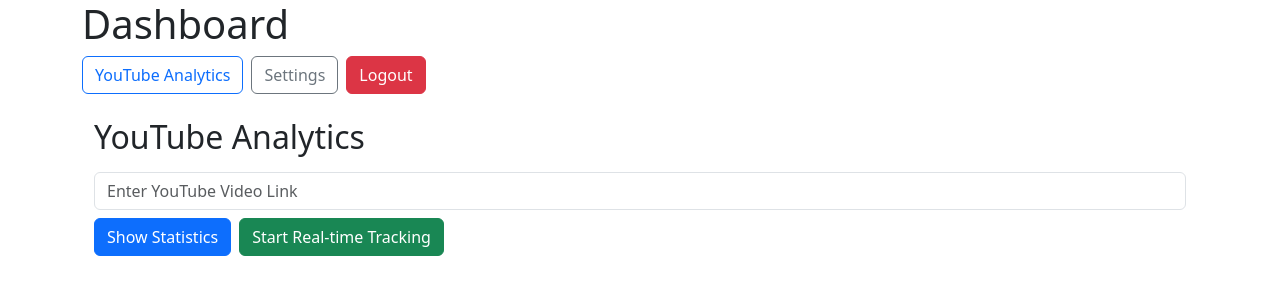
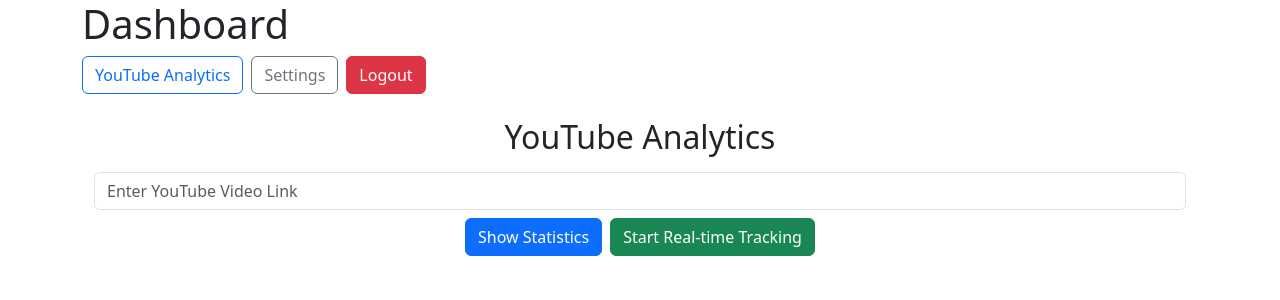
Before and after one commit to Pavithraa77/SOCIALEYES, a React (Vite) app in the folder youtubeanalytics/: page /dashboard in a window 1280 px wide. Both pictures are taken after a click on the button "YouTube Analytics". Shown: the top 300 px of the page. Built offline with nearby package versions, Linux system fonts and the light colour scheme.

Commit message:
Youtube analytics changes

```diff
--- a/youtubeanalytics/src/pages/YoutubeAnalytics.jsx
+++ b/youtubeanalytics/src/pages/YoutubeAnalytics.jsx
@@ -11,7 +11,7 @@
   const [channelProfile, setChannelProfile] = useState("");
   const [loading, setLoading] = useState(false);
   const [tracking, setTracking] = useState(false);
-  const [statsHistory, setStatsHistory] = useState([]); // Store stats over time
+  const [statsHistory, setStatsHistory] = useState([]);
 
   const apiKey = "AIzaSyDBQAU6xAr29VabVv4vZfXj0rvFVoPchKk";
 
@@ -37,7 +37,6 @@
       if (videoData.items.length > 0) {
         let video = videoData.items[0];
 
-        // Store video details
         setVideoTitle(video.snippet.title);
         setVideoThumbnail(video.snippet.thumbnails.high.url);
         const newStats = {
@@ -47,7 +46,7 @@
           comments: parseInt(video.statistics.commentCount),
         };
         setVideoStats(video.statistics);
-        setStatsHistory((prev) => [...prev, newStats]); // Update graph data
+        setStatsHistory((prev) => [...prev, newStats]);
 
         let channelID = video.snippet.channelId;
         let channelRes = await fetch(
@@ -71,7 +70,6 @@
     }
   };
 
-  // Auto-refresh every 30 seconds when tracking is enabled
   useEffect(() => {
     if (tracking) {
       const interval = setInterval(fetchStatistics, 30000);
@@ -81,7 +79,7 @@
 
   return (
     <div className="container mt-4">
-      <h2 className="mb-3">YouTube Analytics</h2>
+      <h2 className="mb-3 text-center">YouTube Analytics</h2>
       <input
         type="text"
         className="form-control mb-2"
@@ -89,42 +87,39 @@
         value={videoURL}
         onChange={(e) => setVideoURL(e.target.value)}
       />
-      <button className="btn btn-primary mb-3 me-2" onClick={fetchStatistics}>
+      <div className="d-flex justify-content-center mb-3">
+        <button className="btn btn-primary me-2" onClick={fetchStatistics}>
           Show Statistics
         </button>
-      <button className={`btn ${tracking ? "btn-danger" : "btn-success"} mb-3`} onClick={() => setTracking(!tracking)}>
+        <button className={`btn ${tracking ? "btn-danger" : "btn-success"}`} onClick={() => setTracking(!tracking)}>
           {tracking ? "Stop Tracking" : "Start Real-time Tracking"}
         </button>
+      </div>
 
-      {loading && <div className="spinner-border text-primary mt-3" role="status"><span className="visually-hidden">Loading...</span></div>}
+      {loading && <div className="text-center spinner-border text-primary mt-3" role="status"><span className="visually-hidden">Loading...</span></div>}
 
       {channelStats && videoStats && (
         <div>
-          {/* Channel Info */}
-          <div className="card mb-3 p-3">
-            <div className="d-flex align-items-center">
-              <img src={channelProfile} alt="Channel Profile" className="rounded-circle me-3" style={{ width: "60px", height: "60px" }} />
-              <h4 className="mb-0">{channelName}</h4>
-            </div>
+          <div className="card mb-3 p-3 text-start d-flex align-items-center" style={{ display: "flex", flexDirection: "row" }}>
+            <img src={channelProfile} alt="Channel Profile" className="rounded-circle me-3" style={{ width: "80px", height: "80px" }} />
+            <div>
+              <h4 className="mb-2">{channelName}</h4>
               <p><strong>Subscribers:</strong> {channelStats.subscriberCount}</p>
               <p><strong>Total Videos:</strong> {channelStats.videoCount}</p>
               <p><strong>Total Views:</strong> {channelStats.viewCount}</p>
             </div>
+          </div>
 
-          {/* Video Info */}
-          <div className="card p-3">
-            <div className="text-center">
-              <img src={videoThumbnail} alt="Video Thumbnail" className="img-fluid rounded mb-3" style={{ maxWidth: "300px" }} />
-            </div>
+          <div className="card p-3 text-center d-flex align-items-center justify-content-center">
+            <img src={videoThumbnail} alt="Video Thumbnail" className="img-fluid rounded mb-3" style={{ maxWidth: "500px" }} />
             <h4>{videoTitle}</h4>
             <p><strong>Views:</strong> {videoStats.viewCount}</p>
             <p><strong>Likes:</strong> {videoStats.likeCount}</p>
             <p><strong>Comments:</strong> {videoStats.commentCount}</p>
           </div>
 
-          {/* Graph: Views, Likes, Comments */}
           <div className="card mt-4 p-3">
-            <h4>Real-Time Engagement Metrics</h4>
+            <h4 className="text-center">Real-Time Engagement Metrics</h4>
             <ResponsiveContainer width="100%" height={300}>
               <LineChart data={statsHistory}>
                 <CartesianGrid strokeDasharray="3 3" />
```
Lines whose indentation alone changed are shown as unchanged.
